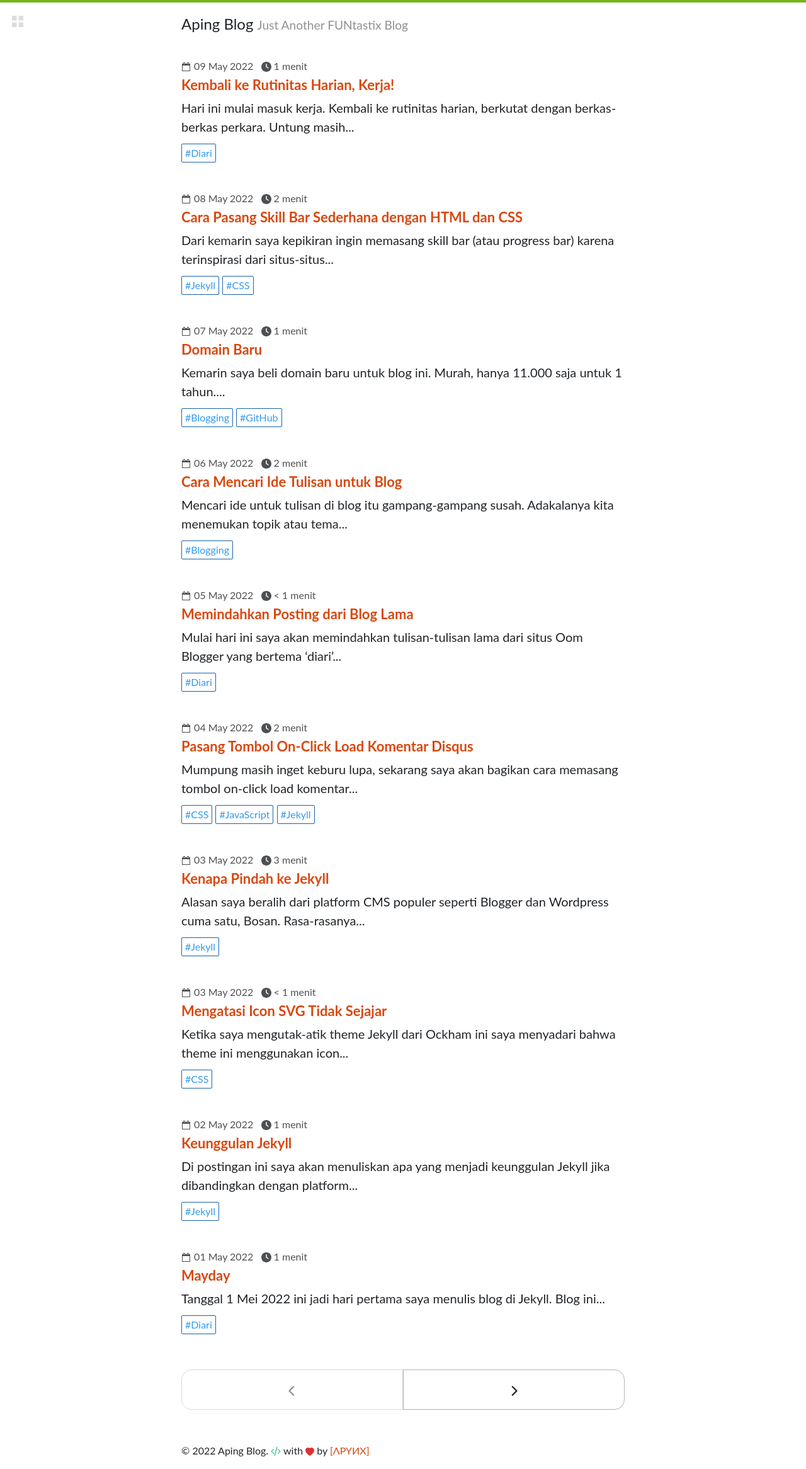
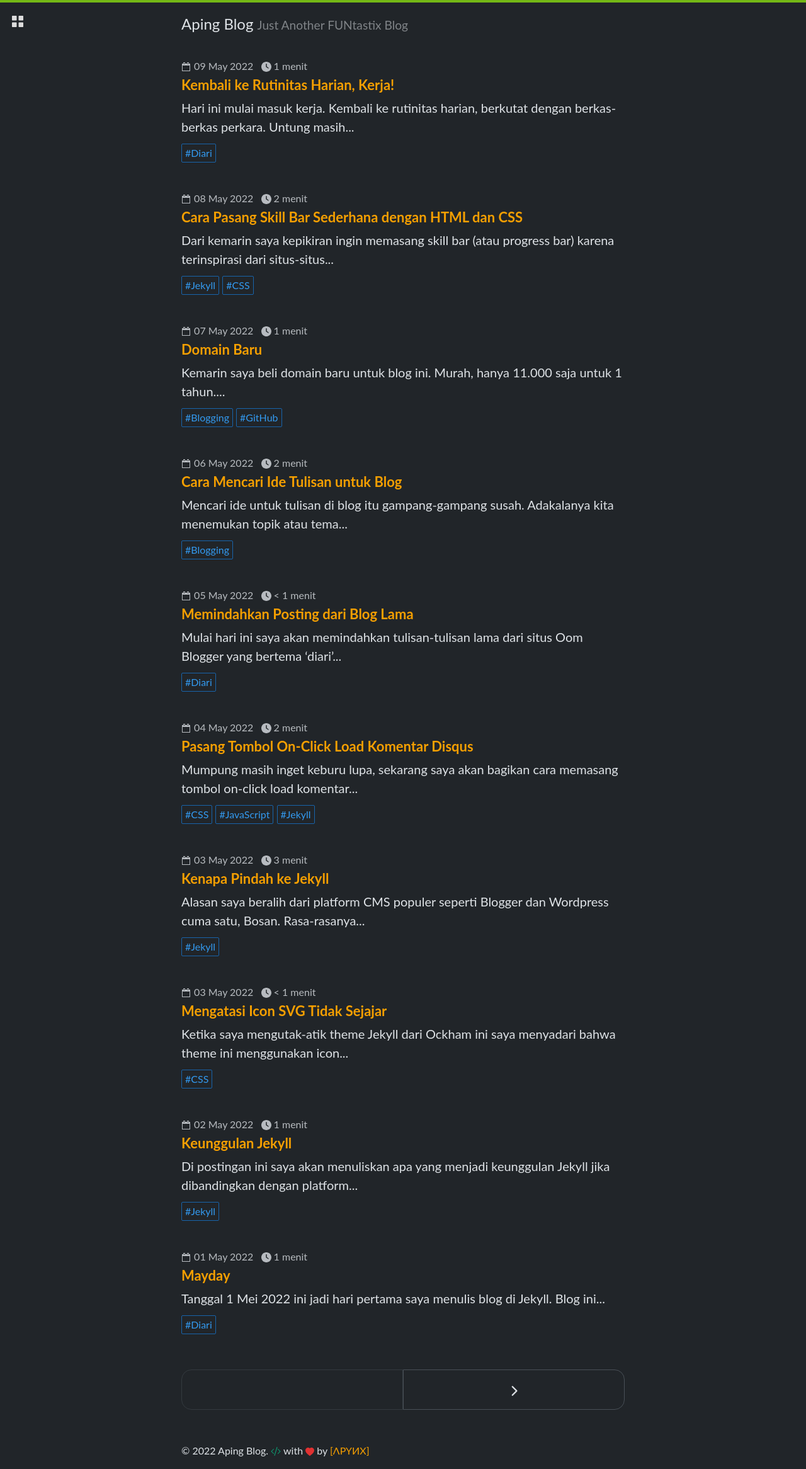
Before and after one commit to apynx/apynx.github.io, a Jekyll site: the page built from index.html, in a window 1280 px wide. Shown: the whole page at 63% size. Built offline with Jekyll 4.4.1, drawn with Linux system fonts in a browser that asks for light colours; some web fonts are replaced; the list of posts is cut into pages by our own code.

Commit message:
update dark mode

```diff
--- a/_layouts/home.html
+++ b/_layouts/home.html
@@ -45,12 +45,12 @@ layout: default
     {% if paginator.previous_page %}
       <a class="pagination-item left" href="{{ paginator.previous_page_path | relative_url }}"><svg xmlns="http://www.w3.org/2000/svg" viewBox="0 0 320 512" width="18px" height="18px" fill="var(--body-color)"><path d="M224 480c-8.188 0-16.38-3.125-22.62-9.375l-192-192c-12.5-12.5-12.5-32.75 0-45.25l192-192c12.5-12.5 32.75-12.5 45.25 0s12.5 32.75 0 45.25L77.25 256l169.4 169.4c12.5 12.5 12.5 32.75 0 45.25C240.4 476.9 232.2 480 224 480z"/></svg></a>
     {% else %}
-      <span class="pagination-item left"><svg xmlns="http://www.w3.org/2000/svg" viewBox="0 0 320 512" width="18px" height="18px" fill="var(--body-color)"><path d="M224 480c-8.188 0-16.38-3.125-22.62-9.375l-192-192c-12.5-12.5-12.5-32.75 0-45.25l192-192c12.5-12.5 32.75-12.5 45.25 0s12.5 32.75 0 45.25L77.25 256l169.4 169.4c12.5 12.5 12.5 32.75 0 45.25C240.4 476.9 232.2 480 224 480z"/></svg></span>
+      <span class="pagination-item left"></span>
     {% endif %}
     {% if paginator.next_page %}
       <a class="pagination-item right" href="{{ paginator.next_page_path | relative_url }}"><svg xmlns="http://www.w3.org/2000/svg" viewBox="0 0 320 512" width="18px" height="18px" fill="var(--body-color)"><path d="M96 480c-8.188 0-16.38-3.125-22.62-9.375c-12.5-12.5-12.5-32.75 0-45.25L242.8 256L73.38 86.63c-12.5-12.5-12.5-32.75 0-45.25s32.75-12.5 45.25 0l192 192c12.5 12.5 12.5 32.75 0 45.25l-192 192C112.4 476.9 104.2 480 96 480z"/></svg></a>
     {% else %}
-      <span class="pagination-item right"><svg xmlns="http://www.w3.org/2000/svg" viewBox="0 0 320 512" width="18px" height="18px" fill="var(--body-color)"><path d="M96 480c-8.188 0-16.38-3.125-22.62-9.375c-12.5-12.5-12.5-32.75 0-45.25L242.8 256L73.38 86.63c-12.5-12.5-12.5-32.75 0-45.25s32.75-12.5 45.25 0l192 192c12.5 12.5 12.5 32.75 0 45.25l-192 192C112.4 476.9 104.2 480 96 480z"/></svg></span>
+      <span class="pagination-item right"></span>
     {% endif %}
   </div>
 {% endif %}
--- a/_sass/ockham/_variables.scss
+++ b/_sass/ockham/_variables.scss
@@ -11,19 +11,19 @@ $xl-screen: 80rem;
   --body-font: 'Lato', sans-serif;
   --body-font-size: 20px;
   --body-line-height: 1.5;
-  --body-color: #{$oc-gray-9};
-  --body-bg: #{$oc-white};
+  --body-color: #{$oc-gray-3};
+  --body-bg: #{$oc-gray-9};
 
-  --link-color: #{$oc-orange-9};
+  --link-color: #{$oc-yellow-7};
 
   --heading-font: 'Lato', sans-serif;
-  --heading-color: #{$oc-black};
+  --heading-color: #{$oc-white};
 
   --code-font: ui-monospace,SFMono-Regular,SF Mono,Menlo,Consolas,Liberation Mono,monospace;
-  --code-bg: #{$oc-gray-2};
+  --code-bg: #{$oc-gray-7};
 
   --border-radius: .8em;
-  --border-color: #{$oc-gray-5};
+  --border-color: #{$oc-gray-7};
 
   --sidebar-width: 16rem;
   --sidebar-color: #{$oc-gray-5};
```
